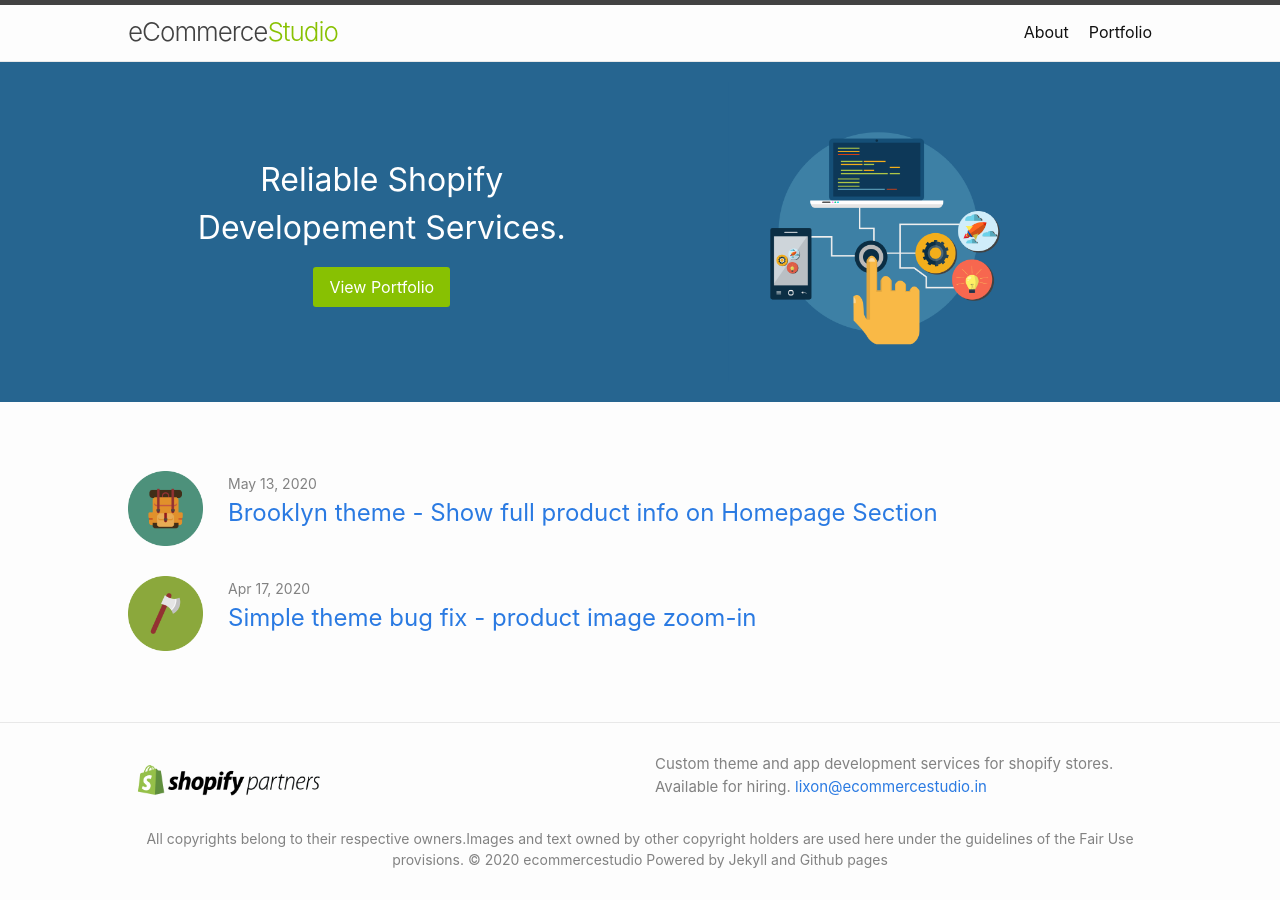
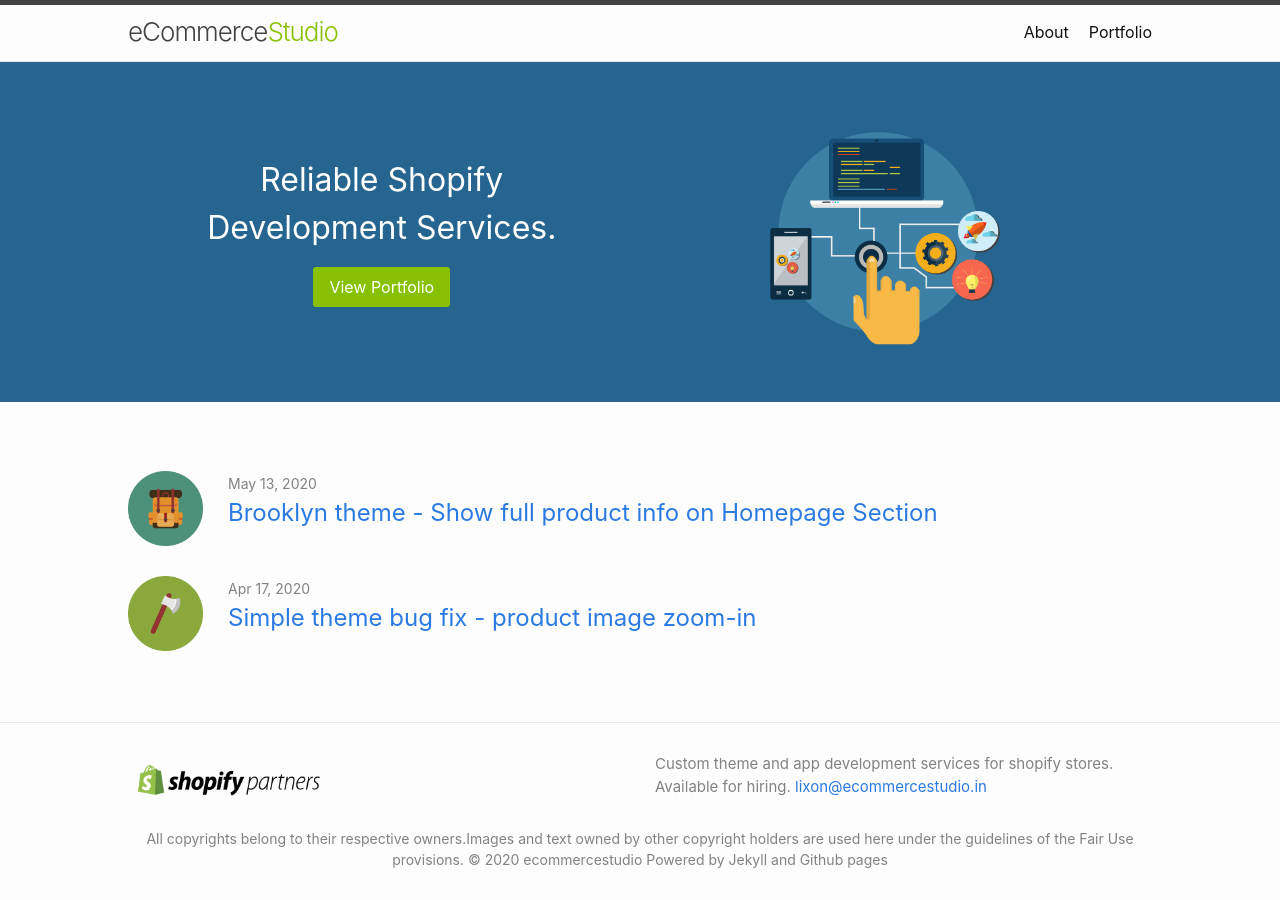
Before and after one commit to lixonic/ecommercestudio, a Jekyll site: the page built from index.markdown, in a window 1280 px wide. Built offline with Jekyll 4.4.1, drawn with Linux system fonts in a browser that asks for light colours.

Commit message:
typo fix

```diff
--- a/_layouts/default.html
+++ b/_layouts/default.html
@@ -16,7 +16,7 @@
         <div class="wrapper">
 
           <div class="one-half-grid">
-            <h1>Reliable Shopify <br/>  developement Services.</h1>
+            <h1>Reliable Shopify <br/>  development Services.</h1>
             {% if page.url == '/portfolio.html'%}
 
              <a href="/" class="btn">Back to Home</a>
```
